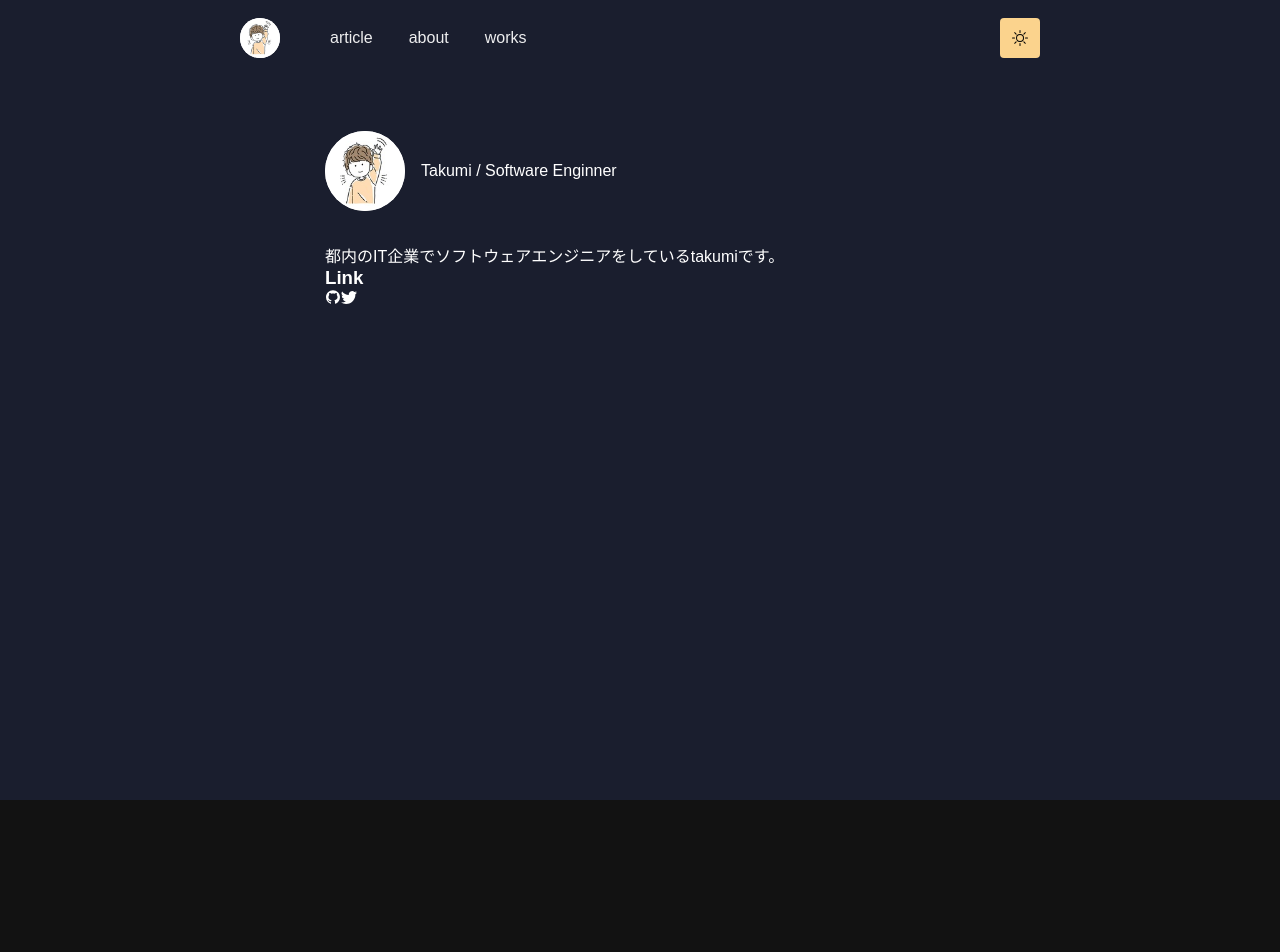
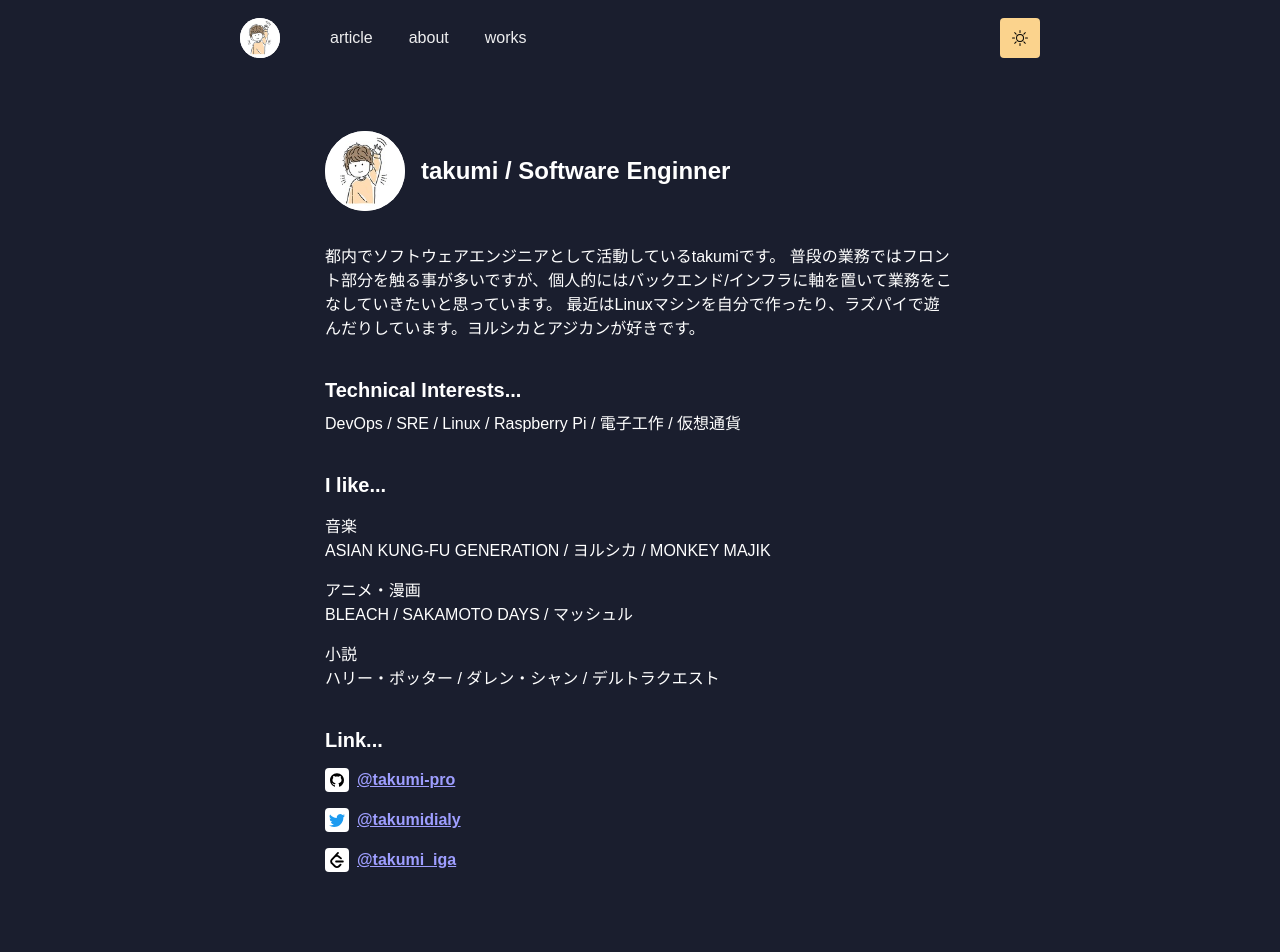
Before and after one commit to takumi-pro/my-blog-system, a Next.js app: page / in a window 1280 px wide. Shown: the top 952 px of the page. Before the commit the page ends 800 px from the top, so only its background shows below. Built offline with nearby package versions, Linux system fonts and the light colour scheme; a web font is replaced by a local one.

Commit message:
feat: :sparkles: ホームのマークアップ
Closes #3

```diff
--- a/src/pages/index.tsx
+++ b/src/pages/index.tsx
@@ -1,7 +1,9 @@
 import { AiFillGithub } from 'react-icons/ai';
 import { BsTwitter } from 'react-icons/bs';
+import { SiLeetcode } from 'react-icons/si';
 
 import { CircleIcon } from '@/components/CircleIcon/CircleIcon';
+import { Footer } from '@/components/Footer/Footer';
 import { Header } from '@/components/Header/Header';
 
 import style from '../styles/Home.module.css';
@@ -18,19 +20,53 @@ export default function Home() {
         <div className={style['main-inner']}>
           <div className={style['self-name-container']}>
             <CircleIcon imageStyle={imageStyle} />
-            <p>Takumi / Software Enginner</p>
+            <p>
+              takumi / <span>Software Enginner</span>
+            </p>
           </div>
           <div className={style['self-introduction']}>
-            都内のIT企業でソフトウェアエンジニアをしているtakumiです。
+            都内でソフトウェアエンジニアとして活動しているtakumiです。
+            普段の業務ではフロント部分を触る事が多いですが、個人的にはバックエンド/インフラに軸を置いて業務をこなしていきたいと思っています。
+            最近はLinuxマシンを自分で作ったり、ラズパイで遊んだりしています。ヨルシカとアジカンが好きです。
             {/* TODO: 文言検討 */}
           </div>
-          <h3 className={style.heading3}>Link</h3>
+          <h3 className={style.heading3}>Technical Interests...</h3>
           <div className={style['each-content']}>
-            <AiFillGithub />
-            <BsTwitter />
+            <p>DevOps / SRE / Linux / Raspberry Pi / 電子工作 / 仮想通貨</p>
+          </div>
+          <h3 className={style.heading3}>I like...</h3>
+          <div className={style['each-content']}>
+            <p className={style['each-content-item']}>音楽</p>
+            <p>ASIAN KUNG-FU GENERATION / ヨルシカ / MONKEY MAJIK </p>
+            <p className={style['each-content-item']}>アニメ・漫画</p>
+            <p>BLEACH / SAKAMOTO DAYS / マッシュル</p>
+            <p className={style['each-content-item']}>小説</p>
+            <p>ハリー・ポッター / ダレン・シャン / デルトラクエスト</p>
+          </div>
+          <h3 className={style.heading3}>Link...</h3>
+          <div className={style['each-content']}>
+            <div className={style['link-wrap']}>
+              <span className={style['icon-wrap']}>
+                <AiFillGithub className={style['github']} />
+              </span>
+              <a href="https://github.com/takumi-pro">@takumi-pro</a>
+            </div>
+            <div className={style['link-wrap']}>
+              <span className={style['icon-wrap']}>
+                <BsTwitter className={style.twitter} />
+              </span>
+              <a href="https://twitter.com/takumidiary">@takumidialy</a>
+            </div>
+            <div className={style['link-wrap']}>
+              <span className={style['icon-wrap']}>
+                <SiLeetcode className={style['leetcode']} />
+              </span>
+              <a href="https://leetcode.com/takumi_iga/">@takumi_iga</a>
+            </div>
           </div>
         </div>
       </main>
+      <Footer />
     </>
   );
 }
--- a/src/styles/Home.module.css
+++ b/src/styles/Home.module.css
@@ -1,6 +1,6 @@
 .main-container {
   width: 100%;
-  height: calc(100vh - 75px);
+  min-height: calc(100vh - 75px);
   background-color: var(--background-color-main);
 }
 
@@ -8,15 +8,59 @@
   max-width: 630px;
   margin: 0 auto;
   padding: 0 24px;
+  padding-top: 56px;
+  padding-bottom: 72px;
 }
 
 .self-name-container {
-  padding-top: 56px;
   display: flex;
   align-items: center;
   column-gap: 16px;
+  font-weight: bold;
+  font-size: 24px;
 }
 
 .self-introduction {
   margin-top: 32px;
 }
+
+.heading3 {
+  font-size: 20px;
+  margin-top: 40px;
+}
+
+.each-content {
+  margin-top: 8px;
+}
+
+.each-content-item {
+  margin-top: 16px;
+}
+
+.link-wrap {
+  display: flex;
+  align-items: center;
+  column-gap: 8px;
+  margin-top: 16px;
+}
+
+.icon-wrap {
+  background-color: #fff;
+  border-radius: 4px;
+  width: 24px;
+  height: 24px;
+  display: flex;
+  justify-content: center;
+  align-items: center;
+}
+.link-wrap a {
+  font-weight: bold;
+}
+
+.github,
+.leetcode {
+  color: #000;
+}
+.twitter {
+  color: rgb(29, 155, 240);
+}
--- a/src/styles/globals.css
+++ b/src/styles/globals.css
@@ -5,6 +5,7 @@
 
   --body-text-color: rgba(255, 255, 255, 0.92);
   --text-color-gray1: rgba(228, 232, 250, 0.55);
+  --footer-color: rgba(228, 232, 250, 0.55);
 }
 
 [data-theme='light'] {
@@ -13,6 +14,7 @@
   --background-theme-change-button: #805ad5;
 
   --body-text-color: #1a202c;
+  --footer-color: rgba(60, 60, 60, 0.55);
 }
 
 body,
```
